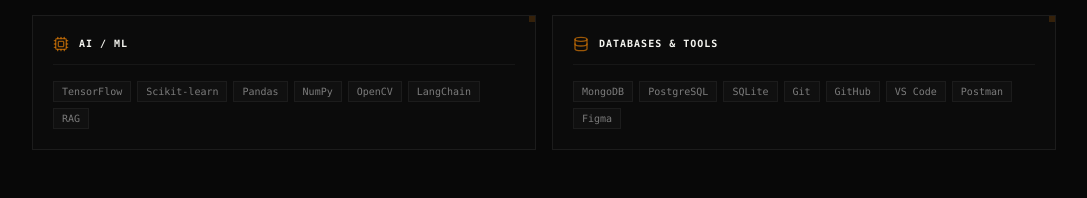
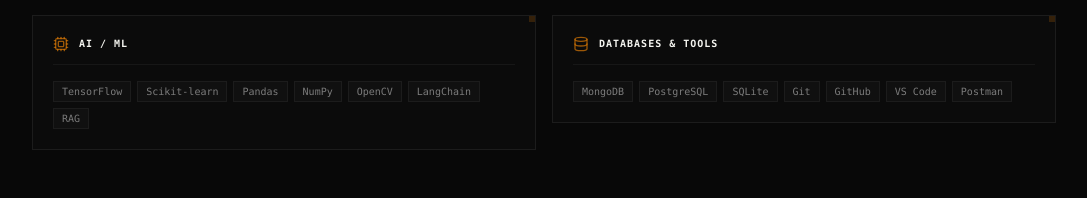
Before and after one commit to pruthvi189/portfolio, a Next.js app: page / in a window 1280 px wide. Shown: the part 2159-2357 px from the top of the page, without its empty margins (96-1183 px from the left). Built offline with nearby package versions, Linux system fonts and the light colour scheme.

Commit message:
chore: remove Figma from skills

```diff
--- a/src/components/sections/skills.tsx
+++ b/src/components/sections/skills.tsx
@@ -29,7 +29,7 @@
     title: "Databases & Tools",
     icon: Database,
     gradientColor: "rgba(217,119,6,0.12)",
-    skills: ["MongoDB", "PostgreSQL", "SQLite", "Git", "GitHub", "VS Code", "Postman", "Figma"],
+    skills: ["MongoDB", "PostgreSQL", "SQLite", "Git", "GitHub", "VS Code", "Postman"],
   },
 ];
 
```
